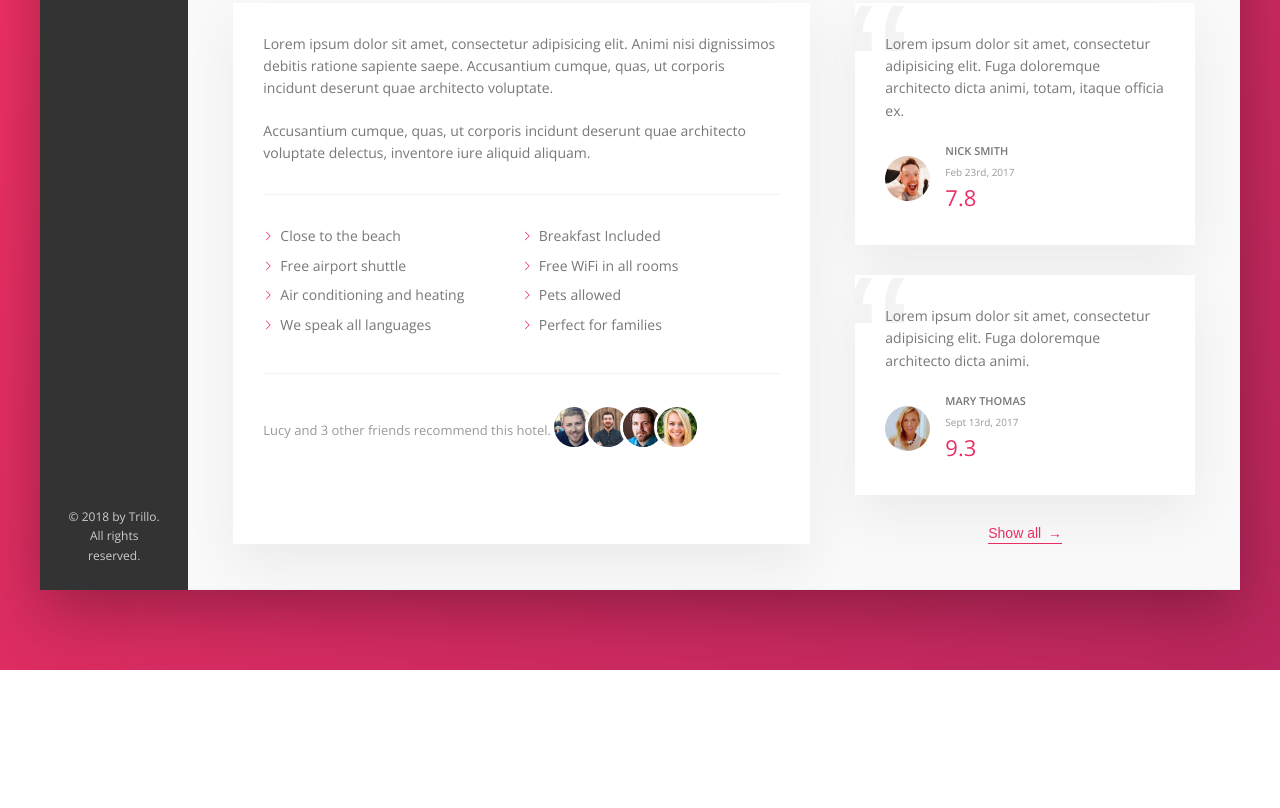
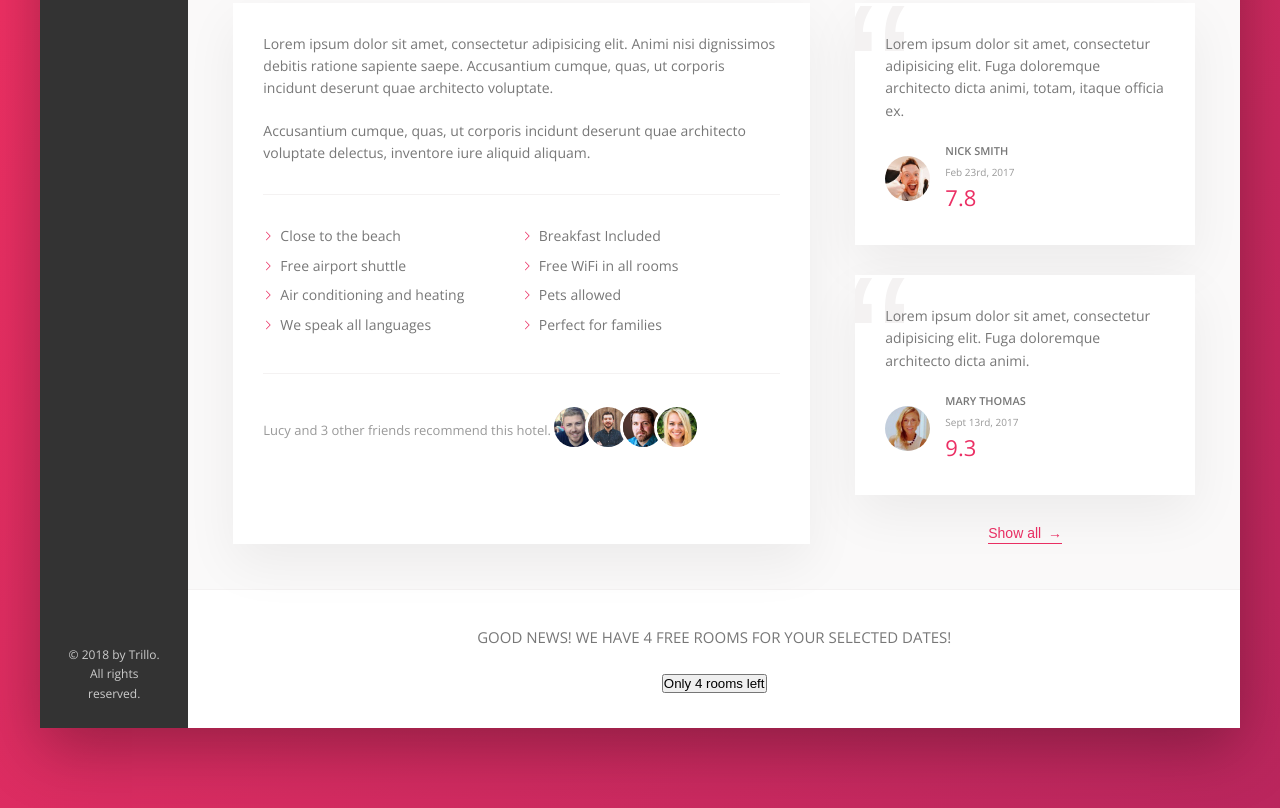
Before and after one commit to cjmcquain/Trillo, a website: page index.html in a window 1280 px wide. Shown: the part 671-1479 px from the top of the page. Before the commit the page ends 1341 px from the top, so only its background shows below. Drawn offline with nearby package versions, Linux system fonts and the light colour scheme.

Commit message:
Initial styling for Call to Action section with Booking button

```diff
--- a/index.html
+++ b/index.html
@@ -211,6 +211,15 @@
                     </div>
                 </div>
 
+                <div class="cta">
+                    <h2 class="cta__book-now">
+                        Good news! We have 4 free rooms for your selected dates!
+                    </h2>
+                    <button class="btn">
+                        Only 4 rooms left
+                    </button>
+                </div>
+
             </main>
         </div>
     </div>
--- a/sass/_components.scss
+++ b/sass/_components.scss
@@ -433,3 +433,17 @@
     z-index: 1;
   }
 }
+
+//////////////////////////////////////
+// CALL TO ACTION
+.cta {
+  padding: 3.5rem 0;
+  text-align: center;
+
+  &__book-now {
+    text-transform: uppercase;
+    font-size: 1.5rem;
+    font-weight: 300;
+    margin-bottom: 2.5rem;
+  }
+}
```
Also changed, not shown: css/style.css.
